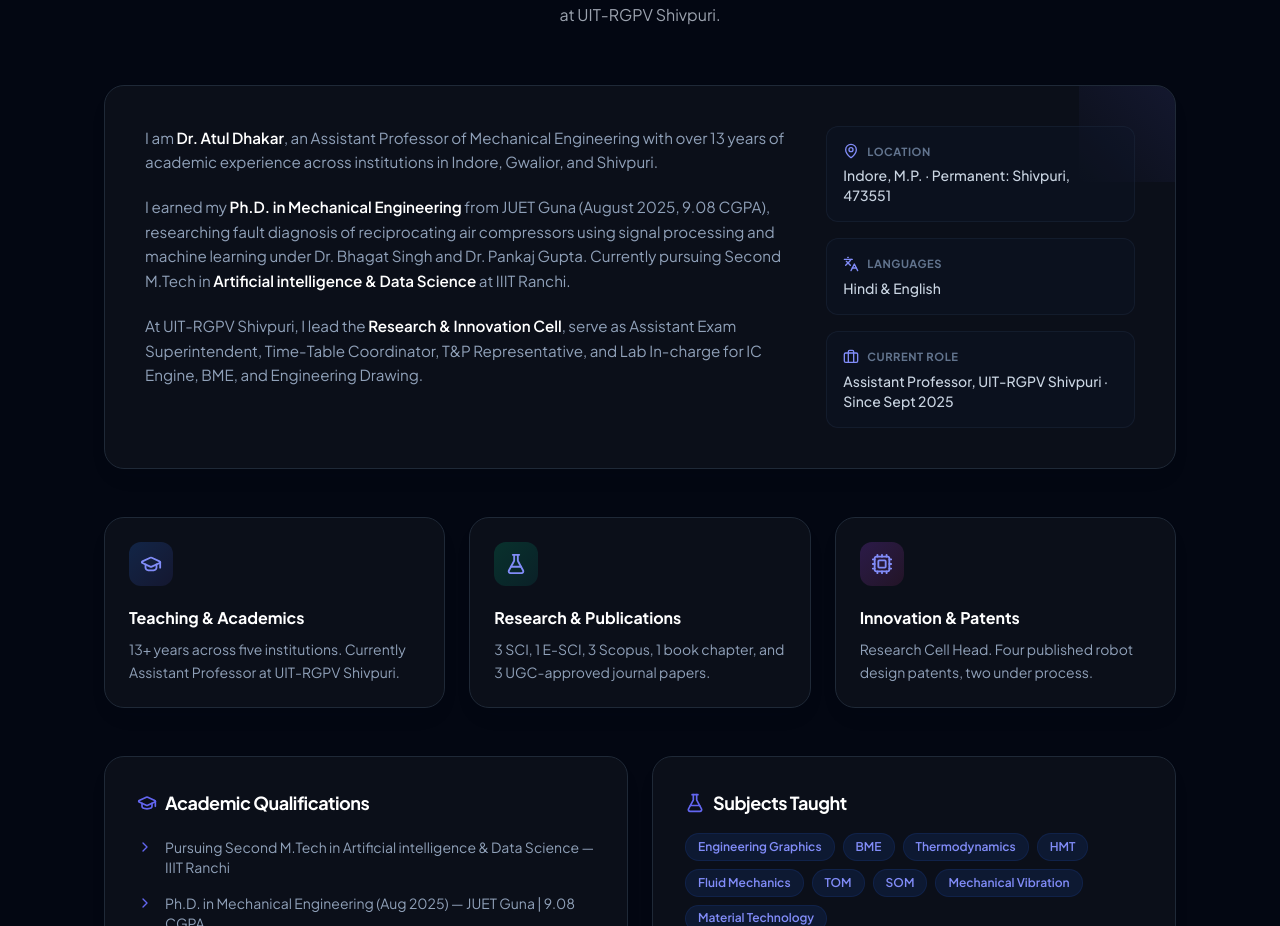
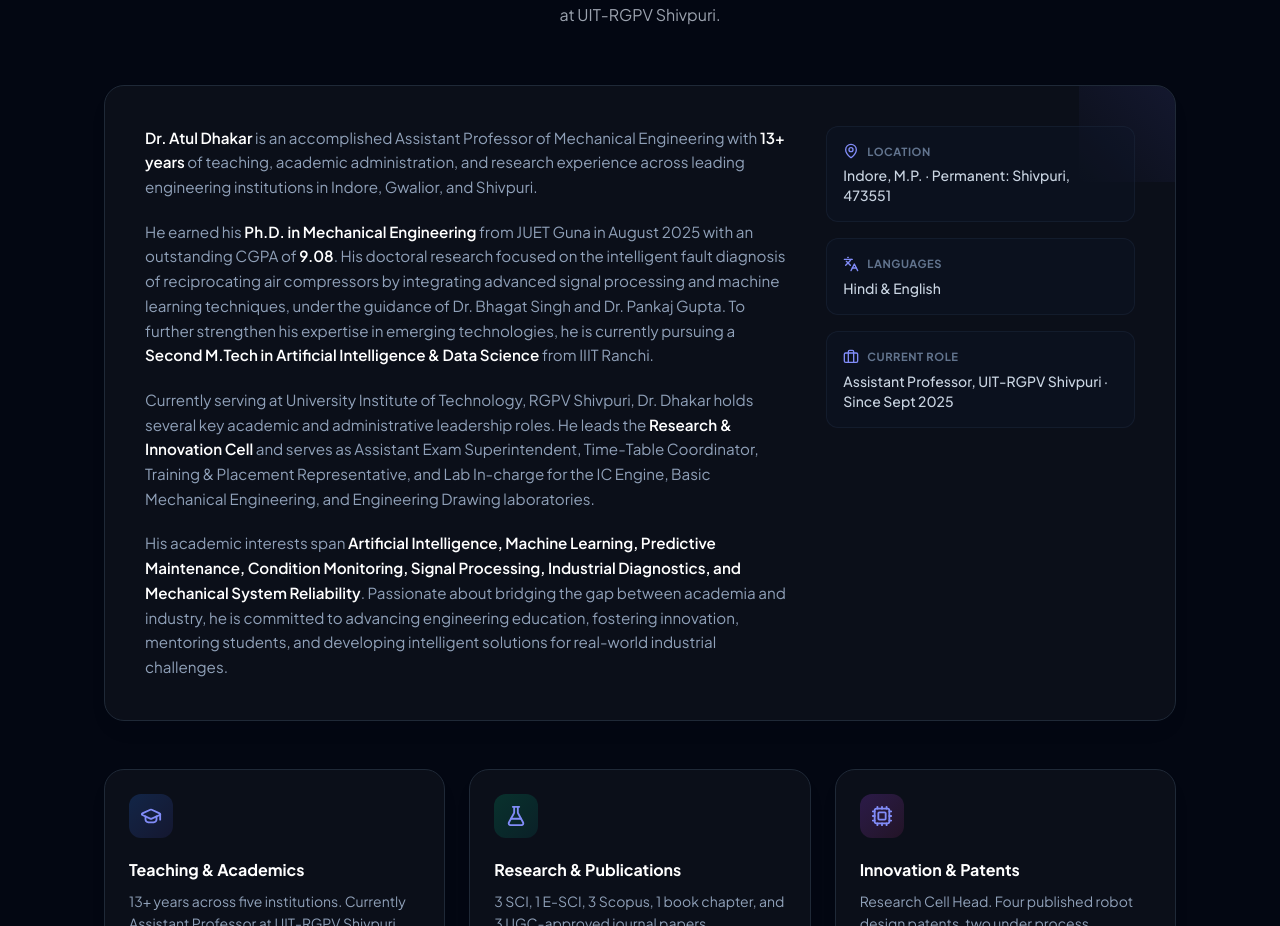
Before and after one commit to Dev-Krishan-Kumar-Awasthi/dratuldhakar, a Next.js app: page / in a window 1280 px wide. Shown: the part 1044-1970 px from the top of the page. Built offline with nearby package versions, Linux system fonts and the light colour scheme.

Commit message:
About: Update academic profile bio with detailed 4-paragraph description

```diff
--- a/src/components/About.tsx
+++ b/src/components/About.tsx
@@ -106,13 +106,16 @@ export default function About() {
           <div className="grid lg:grid-cols-3 gap-8 relative z-10">
             <div className="lg:col-span-2 space-y-5 text-[0.95rem] leading-relaxed text-slate-600 dark:text-slate-400">
               <p>
-                I am <strong className="text-slate-900 dark:text-white font-semibold">Dr. Atul Dhakar</strong>, an Assistant Professor of Mechanical Engineering with over 13 years of academic experience across institutions in Indore, Gwalior, and Shivpuri.
+                <strong className="text-slate-900 dark:text-white font-semibold">Dr. Atul Dhakar</strong> is an accomplished Assistant Professor of Mechanical Engineering with <strong className="text-slate-900 dark:text-white font-semibold">13+ years</strong> of teaching, academic administration, and research experience across leading engineering institutions in Indore, Gwalior, and Shivpuri.
               </p>
               <p>
-                I earned my <strong className="text-slate-900 dark:text-white font-semibold">Ph.D. in Mechanical Engineering</strong> from JUET Guna (August 2025, 9.08 CGPA), researching fault diagnosis of reciprocating air compressors using signal processing and machine learning under Dr. Bhagat Singh and Dr. Pankaj Gupta. Currently pursuing Second M.Tech in <strong className="text-slate-900 dark:text-white font-semibold">Artificial intelligence &amp; Data Science</strong> at IIIT Ranchi.
+                He earned his <strong className="text-slate-900 dark:text-white font-semibold">Ph.D. in Mechanical Engineering</strong> from JUET Guna in August 2025 with an outstanding CGPA of <strong className="text-slate-900 dark:text-white font-semibold">9.08</strong>. His doctoral research focused on the intelligent fault diagnosis of reciprocating air compressors by integrating advanced signal processing and machine learning techniques, under the guidance of Dr. Bhagat Singh and Dr. Pankaj Gupta. To further strengthen his expertise in emerging technologies, he is currently pursuing a <strong className="text-slate-900 dark:text-white font-semibold">Second M.Tech in Artificial Intelligence &amp; Data Science</strong> from IIIT Ranchi.
               </p>
               <p>
-                At UIT-RGPV Shivpuri, I lead the <strong className="text-slate-900 dark:text-white font-semibold">Research &amp; Innovation Cell</strong>, serve as Assistant Exam Superintendent, Time-Table Coordinator, T&amp;P Representative, and Lab In-charge for IC Engine, BME, and Engineering Drawing.
+                Currently serving at University Institute of Technology, RGPV Shivpuri, Dr. Dhakar holds several key academic and administrative leadership roles. He leads the <strong className="text-slate-900 dark:text-white font-semibold">Research &amp; Innovation Cell</strong> and serves as Assistant Exam Superintendent, Time-Table Coordinator, Training &amp; Placement Representative, and Lab In-charge for the IC Engine, Basic Mechanical Engineering, and Engineering Drawing laboratories.
+              </p>
+              <p>
+                His academic interests span <strong className="text-slate-900 dark:text-white font-semibold">Artificial Intelligence, Machine Learning, Predictive Maintenance, Condition Monitoring, Signal Processing, Industrial Diagnostics, and Mechanical System Reliability</strong>. Passionate about bridging the gap between academia and industry, he is committed to advancing engineering education, fostering innovation, mentoring students, and developing intelligent solutions for real-world industrial challenges.
               </p>
             </div>
             <div className="space-y-4">
```
